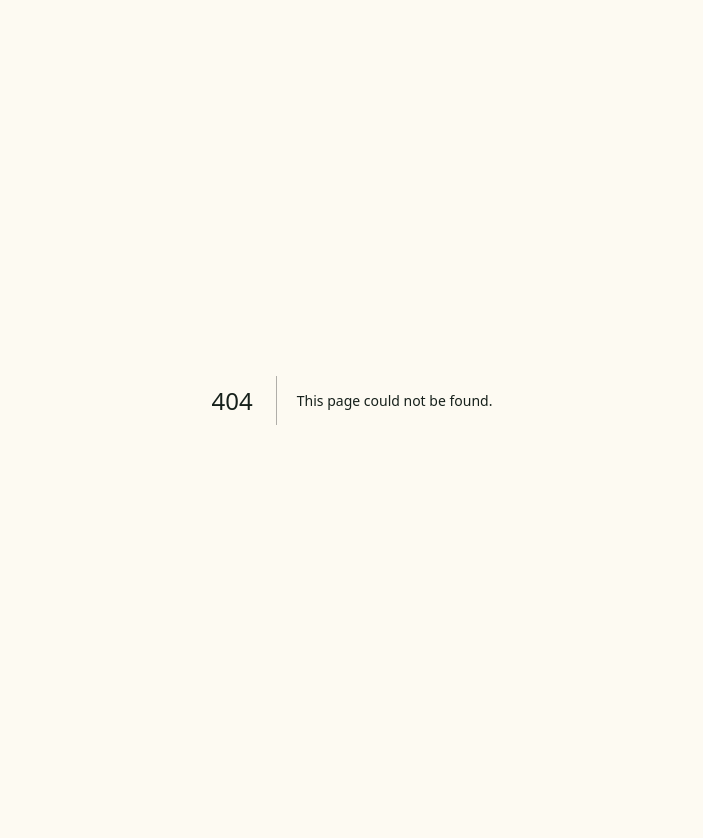
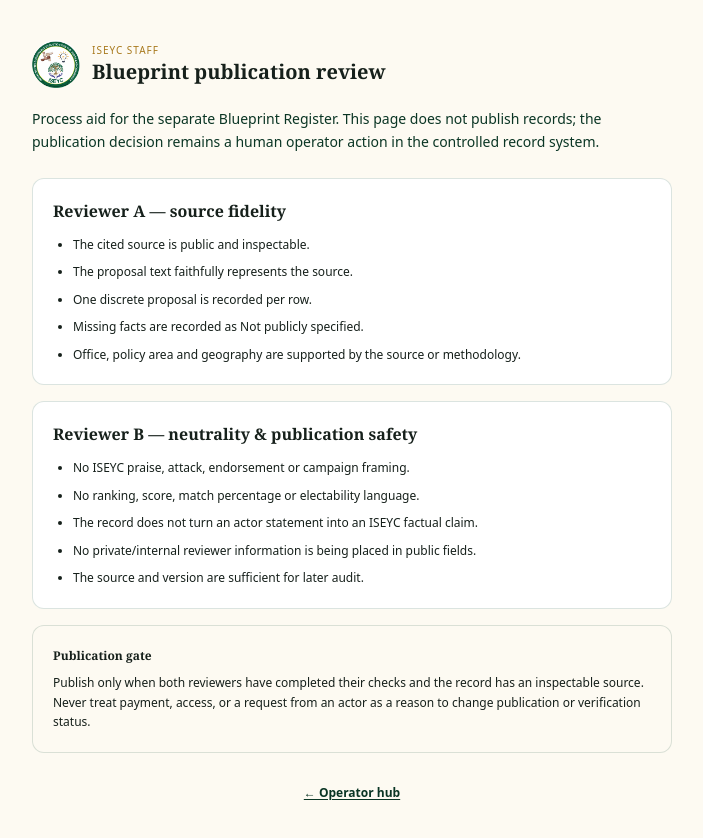
Before and after one commit to mrzulqarnainnadabo/2027-street-mandate, a Next.js app: page /operators/blueprint-review in a window 1280 px wide. Before the commit this address had no page. Shown: the top 838 px of the page, without its empty margins (288-991 px from the left). Before the commit the page ends 800 px from the top, so only its background shows below. Built offline with nearby package versions, Linux system fonts and the light colour scheme.

Commit message:
feat: app/operators/blueprint-review/page.tsx

```diff
--- /dev/null
+++ b/app/operators/blueprint-review/page.tsx
@@ -0,0 +1,49 @@
+import type { Metadata } from "next";
+import Link from "next/link";
+import { ISEYC_SEAL_SRC } from "@/lib/brand";
+import { NOT_PUBLICLY_SPECIFIED } from "@/lib/civic-record/types";
+
+export const metadata: Metadata = { title: "Blueprint review | ISEYC operators", robots: { index: false, follow: false } };
+
+const gates = [
+  ["Reviewer A — source fidelity", [
+    "The cited source is public and inspectable.",
+    "The proposal text faithfully represents the source.",
+    "One discrete proposal is recorded per row.",
+    `Missing facts are recorded as ${NOT_PUBLICLY_SPECIFIED}.`,
+    "Office, policy area and geography are supported by the source or methodology.",
+  ]],
+  ["Reviewer B — neutrality & publication safety", [
+    "No ISEYC praise, attack, endorsement or campaign framing.",
+    "No ranking, score, match percentage or electability language.",
+    "The record does not turn an actor statement into an ISEYC factual claim.",
+    "No private/internal reviewer information is being placed in public fields.",
+    "The source and version are sufficient for later audit.",
+  ]],
+] as const;
+
+export default function BlueprintReviewPage() {
+  return (
+    <main className="mx-auto min-h-screen max-w-2xl px-4 py-10">
+      <div className="flex items-center gap-3">
+        <img src={ISEYC_SEAL_SRC} alt="" width={48} height={48} className="h-12 w-12" />
+        <div><p className="text-[10px] uppercase tracking-widest text-gold-600">ISEYC staff</p><h1 className="font-display text-xl font-bold text-forest-900">Blueprint publication review</h1></div>
+      </div>
+      <p className="mt-5 text-sm leading-relaxed text-forest-700">Process aid for the separate Blueprint Register. This page does not publish records; the publication decision remains a human operator action in the controlled record system.</p>
+
+      <div className="mt-6 space-y-4">
+        {gates.map(([title, items]) => (
+          <section key={title} className="rounded-xl border border-forest-500/15 bg-white p-5">
+            <h2 className="font-display font-bold text-forest-900">{title}</h2>
+            <ul className="mt-3 list-disc space-y-2 pl-5 text-xs leading-relaxed text-forest-800">{items.map((item) => <li key={item}>{item}</li>)}</ul>
+          </section>
+        ))}
+        <section className="rounded-xl border border-forest-500/15 bg-cream/70 p-5 text-xs leading-relaxed text-forest-800">
+          <h2 className="font-display font-bold text-forest-900">Publication gate</h2>
+          <p className="mt-2">Publish only when both reviewers have completed their checks and the record has an inspectable source. Never treat payment, access, or a request from an actor as a reason to change publication or verification status.</p>
+        </section>
+      </div>
+      <p className="mt-8 text-center text-xs"><Link href="/operators" className="font-semibold text-forest-700 underline underline-offset-2">← Operator hub</Link></p>
+    </main>
+  );
+}
```
